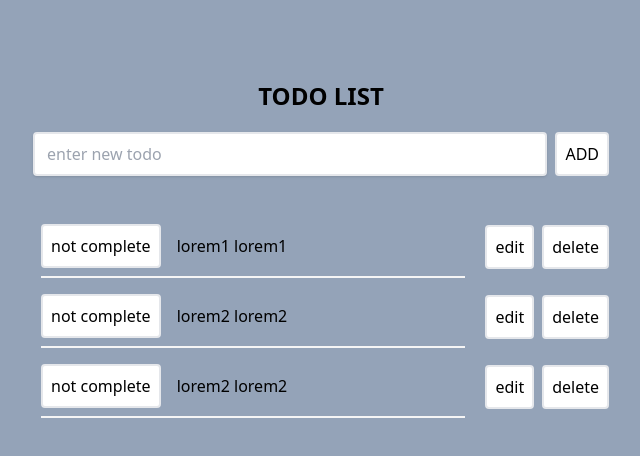
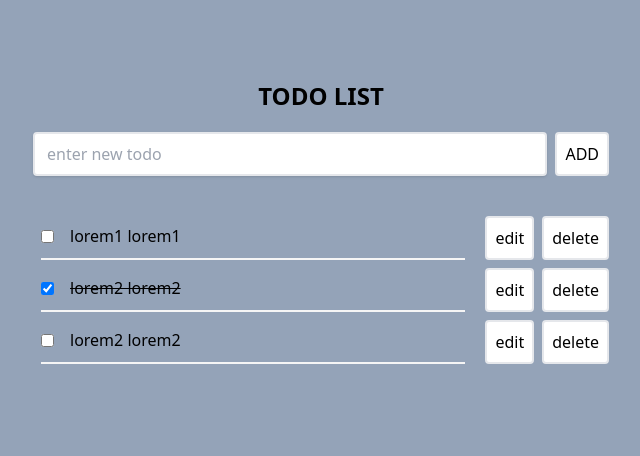
Before and after one commit to har-y/todo-app, a React (Vite) app: page / in a window 1280 px wide. Shown: the top 456 px of the page, without its empty margins (319-959 px from the left). Built offline with nearby package versions, Linux system fonts and the light colour scheme.

Commit message:
fix prototype 'check' todo

```diff
--- a/src/App.jsx
+++ b/src/App.jsx
@@ -33,7 +33,7 @@ function App() {
     setUserData((prev) => {
       return prev.map((arg) => {
         return arg.id === completeTodo.id
-          ? { ...arg, isComplete: completeTodo.isComplete }
+          ? { ...arg, completed: !arg.completed }
           : arg;
       });
     });
--- a/src/components/itemtodo/ContentTodo.jsx
+++ b/src/components/itemtodo/ContentTodo.jsx
@@ -1,31 +1,27 @@
-import React, { useState } from 'react';
+import React from 'react';
 
 const ContentTodo = (props) => {
-  const [isComplete, setIsComplete] = useState(false);
-
   const deleteTodoHandler = () => {
     props.onDeleteTodo();
   };
 
   const completeTodoHandler = () => {
-    setIsComplete((prev) => {
-      return (prev = !prev);
-    });
-
-    props.onCompleteTodo({ id: props.id, isComplete: isComplete });
+    props.onCompleteTodo(props.todo);
   };
 
   return (
     <React.Fragment>
       <div className="ml-2 mr-5 flex-auto border-b-2 border-neutral-100 border-opacity-100 py-2 dark:border-opacity-50">
         <div className="flex items-center space-x-4">
-          <button
-            className="text-teal rounded  border-2  bg-white p-2 text-black hover:border-black"
-            onClick={completeTodoHandler}
-          >
-            {isComplete ? 'complete' : 'not complete'}
-          </button>
-          <p>{props.content}</p>
+          <input
+            className="border-2  bg-white p-2 text-black hover:border-black"
+            type="checkbox"
+            checked={props.todo.completed}
+            onChange={completeTodoHandler}
+          />
+          <p className={props.todo.completed ? 'line-through' : ''}>
+            {props.todo.text}
+          </p>
         </div>
       </div>
       <div className="flex flex-none items-center space-x-2">
--- a/src/components/itemtodo/ItemTodo.jsx
+++ b/src/components/itemtodo/ItemTodo.jsx
@@ -6,7 +6,7 @@ const ItemTodo = (props) => {
   const [edit, setEdit] = useState(false);
 
   const deleteTodoHandler = () => {
-    props.onDeleteTodo(props.id);
+    props.onDeleteTodo(props.todo.id);
   };
 
   const editHandler = () => {
@@ -19,17 +19,15 @@ const ItemTodo = (props) => {
     <li className="flex w-full justify-between">
       {!edit && (
         <ContentTodo
-          id={props.id}
-          content={props.content}
+          todo={props.todo}
           onEditTodo={editHandler}
           onDeleteTodo={deleteTodoHandler}
-          isComplete={props.isComplete}
           onCompleteTodo={props.onCompleteTodo}
         />
       )}
       {edit && (
         <EditTodo
-          id={props.id}
+          todo={props.todo}
           onEditTodo={props.onEditTodo}
           onCancelEditTodo={editHandler}
         />
--- a/src/components/listtodo/ListTodo.jsx
+++ b/src/components/listtodo/ListTodo.jsx
@@ -7,12 +7,10 @@ const ListTodo = (props) => {
         return (
           <ItemTodo
             key={arg.id}
-            id={arg.id}
-            content={arg.text}
+            todo={arg}
             onAddTodo={props.onAddTodo}
             onEditTodo={props.onEditTodo}
             onDeleteTodo={props.onDeleteTodo}
-            isComplete={arg.isComplete}
             onCompleteTodo={props.onCompleteTodo}
           />
         );
```
